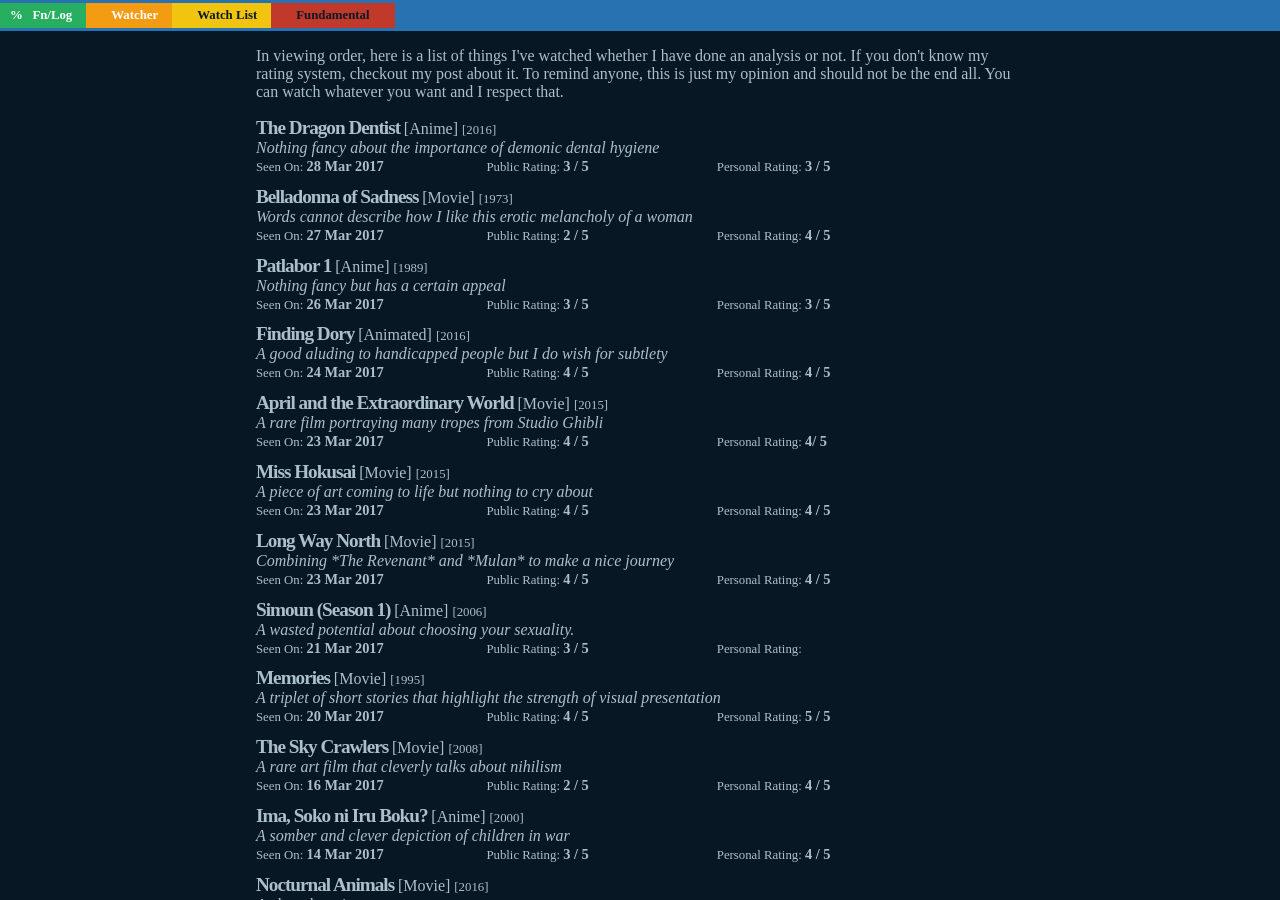
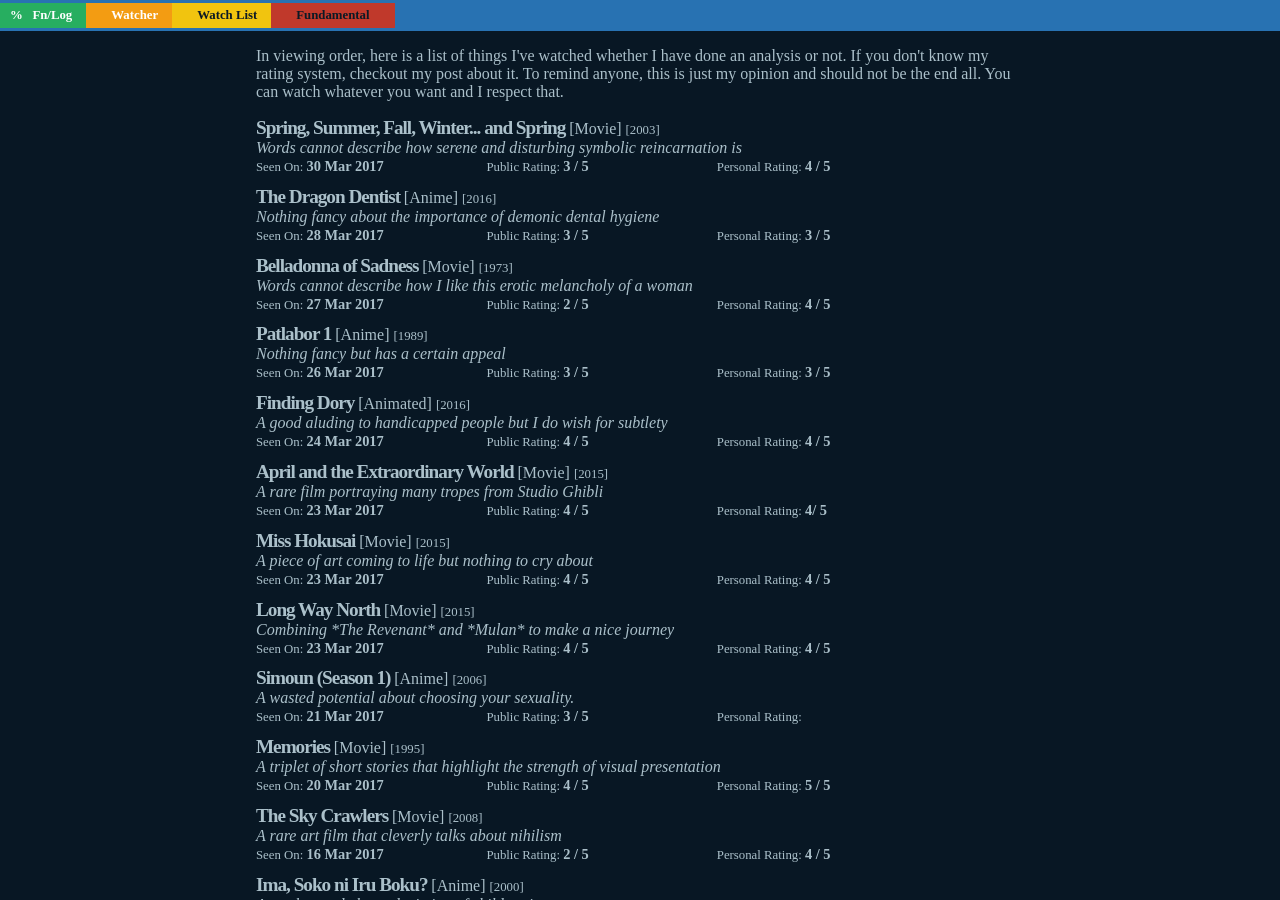
Before and after one commit to FrancisMurillo/FrancisMurillo.github.io, a Jekyll site: the page built from watcher/watch-list.html, in a window 1280 px wide and 900 px high. Built offline with Jekyll 4.4.1, drawn with Linux system fonts in a browser that asks for light colours.

Commit message:
Cleaning up

```diff
--- a/_data/official-watch-list.yaml
+++ b/_data/official-watch-list.yaml
@@ -1,3 +1,11 @@
+- title: "Spring, Summer, Fall, Winter... and Spring"
+  type: "Movie"
+  year: "2003"
+  public-rating: "3 / 5"
+  personal-rating: "4 / 5"
+  date: "2017-03-30"
+  quick-word: "Words cannot describe how serene and disturbing symbolic reincarnation is"
+  link: ""
 - title: "The Dragon Dentist"
   type: "Anime"
   year: "2016"
```
Also changed, not shown: hacker/_posts/2016-12-25-Hello Other Blog.html (deleted).
